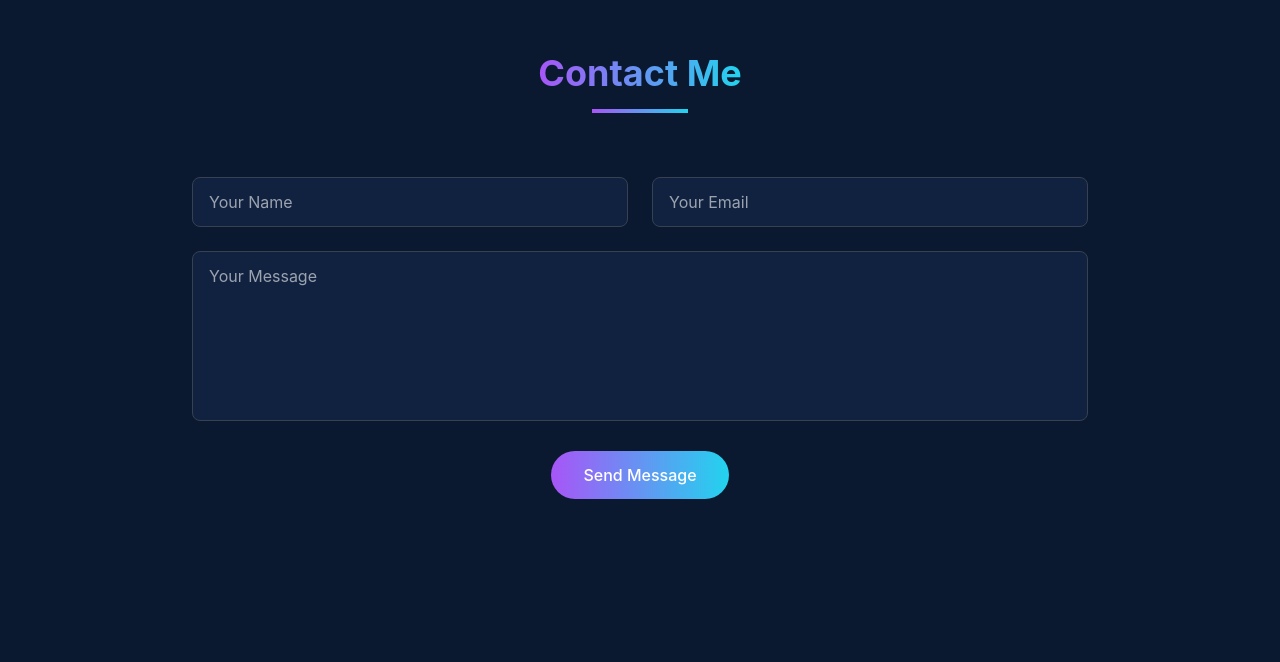
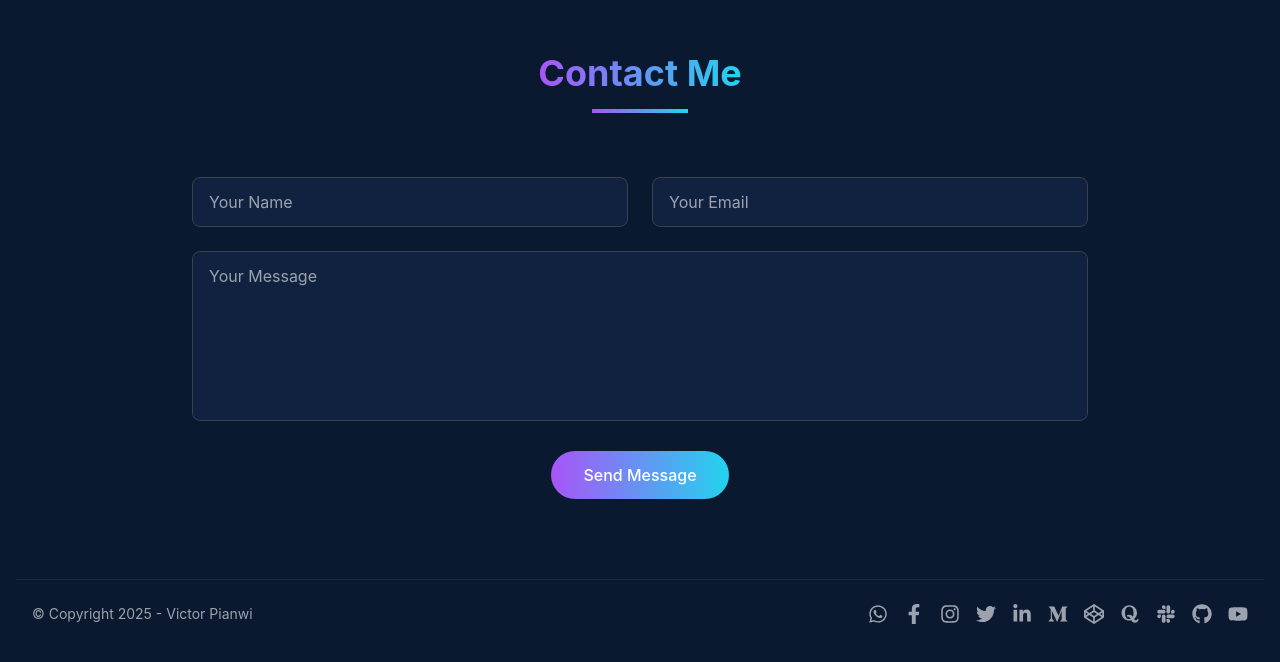
Before and after one commit to alibaba0010/My-Portfolio, a React (Vite) app: page / in a window 1280 px wide. Shown: the part 3781-4443 px from the top of the page. Built offline with nearby package versions, Linux system fonts and the light colour scheme.

Commit message:
commit changes added footer component

```diff
--- a/src/App.jsx
+++ b/src/App.jsx
@@ -5,6 +5,7 @@ import About from "./components/About";
 import Expertise from "./components/Expertise";
 import Resume from "./components/Resume";
 import Contact from "./components/Contact";
+import Footer from "./components/Footer";
 function App() {
   return (
     <div className="min-h-screen bg-[#0a192f] text-gray-300 overflow-hidden">
@@ -18,6 +19,7 @@ function App() {
         <Projects />
         <Resume />
         <Contact />
+        <Footer />
       </main>
     </div>
   );
--- a/src/components/Contact.jsx
+++ b/src/components/Contact.jsx
@@ -1,5 +1,3 @@
-"use client";
-
 import { useState } from "react";
 import { motion, AnimatePresence } from "framer-motion";
 import {
--- a/src/components/Footer.jsx
+++ b/src/components/Footer.jsx
@@ -1,4 +1,6 @@
-import React from "react";
+import React, { useEffect, useState } from "react";
+import { motion, AnimatePresence } from "framer-motion";
+
 import {
   FaWhatsapp,
   FaFacebookF,
@@ -11,8 +13,26 @@ import {
   FaSlack,
   FaGithub,
   FaYoutube,
+  FaArrowCircleUp,
 } from "react-icons/fa";
 const Footer = () => {
+  const [showScrollTop, setShowScrollTop] = useState(false);
+
+  useEffect(() => {
+    const handleScroll = () => {
+      setShowScrollTop(window.scrollY > 300);
+    };
+
+    window.addEventListener("scroll", handleScroll);
+    return () => window.removeEventListener("scroll", handleScroll);
+  }, []);
+
+  const scrollToTop = () => {
+    window.scrollTo({
+      top: 0,
+      behavior: "smooth",
+    });
+  };
   const socialLinks = [
     { icon: FaWhatsapp, url: "https://wa.me/yourwhatsapp" },
     { icon: FaFacebookF, url: "https://facebook.com/yourprofile" },
@@ -28,34 +48,49 @@ const Footer = () => {
   ];
 
   return (
-    <section className="relative py-20">
-      {/* Footer */}
-      <motion.footer
-        initial={{ opacity: 0 }}
-        whileInView={{ opacity: 1 }}
-        transition={{ duration: 0.5, delay: 0.5 }}
-        className="mt-20 text-center"
-      >
-        <div className="flex justify-center space-x-4 mb-6">
-          {socialLinks.map((social, index) => (
+    <footer className="py-6 border-t border-gray-800">
+      <div className="container mx-auto px-4">
+        <div className="flex flex-col md:flex-row items-center justify-between gap-4">
+          <p className="text-gray-400 text-sm">
+            © Copyright {new Date().getFullYear()} - Victor Pianwi
+          </p>
+
+          <div className="flex items-center justify-center flex-wrap gap-4">
+            {socialLinks.map((social) => (
               <motion.a
-              key={index}
+                key={social.label}
                 href={social.url}
                 target="_blank"
                 rel="noopener noreferrer"
                 className="text-gray-400 hover:text-white transition-colors"
-              whileHover={{ scale: 1.2 }}
+                whileHover={{ scale: 1.2, rotate: 5 }}
                 whileTap={{ scale: 0.9 }}
+                aria-label={social.label}
               >
                 <social.icon className="w-5 h-5" />
               </motion.a>
             ))}
           </div>
-        <p className="text-gray-400">
-          © Copyright {new Date().getFullYear()} - Victor Pianwi
-        </p>
-      </motion.footer>
-    </section>
+
+          <AnimatePresence>
+            {showScrollTop && (
+              <motion.button
+                initial={{ opacity: 0, y: 20 }}
+                animate={{ opacity: 1, y: 0 }}
+                exit={{ opacity: 0, y: 20 }}
+                whileHover={{ scale: 1.1 }}
+                whileTap={{ scale: 0.9 }}
+                onClick={scrollToTop}
+                className="w-10 h-10 bg-gradient-to-r from-purple-500 to-cyan-400 rounded-full flex items-center justify-center text-white shadow-lg hover:opacity-90 transition-opacity"
+                aria-label="Scroll to top"
+              >
+                <FaArrowCircleUp className="w-4 h-4" />
+              </motion.button>
+            )}
+          </AnimatePresence>
+        </div>
+      </div>
+    </footer>
   );
 };
 
```
Lines whose indentation alone changed are shown as unchanged.
